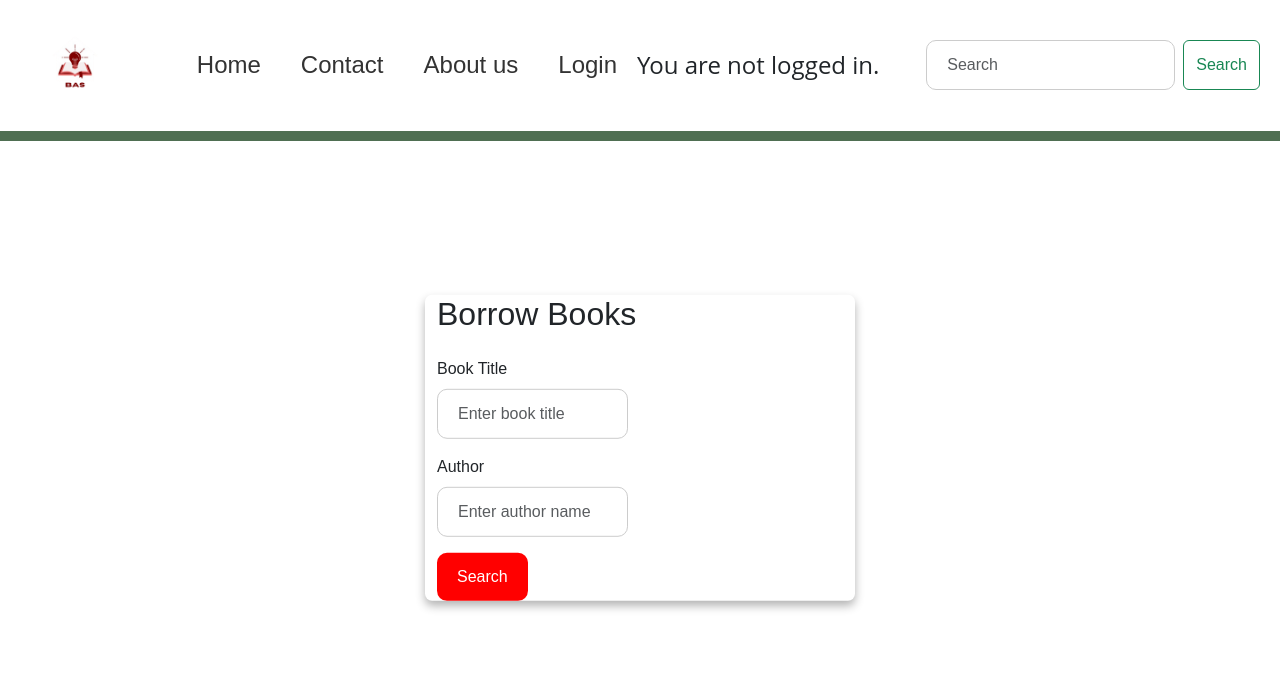
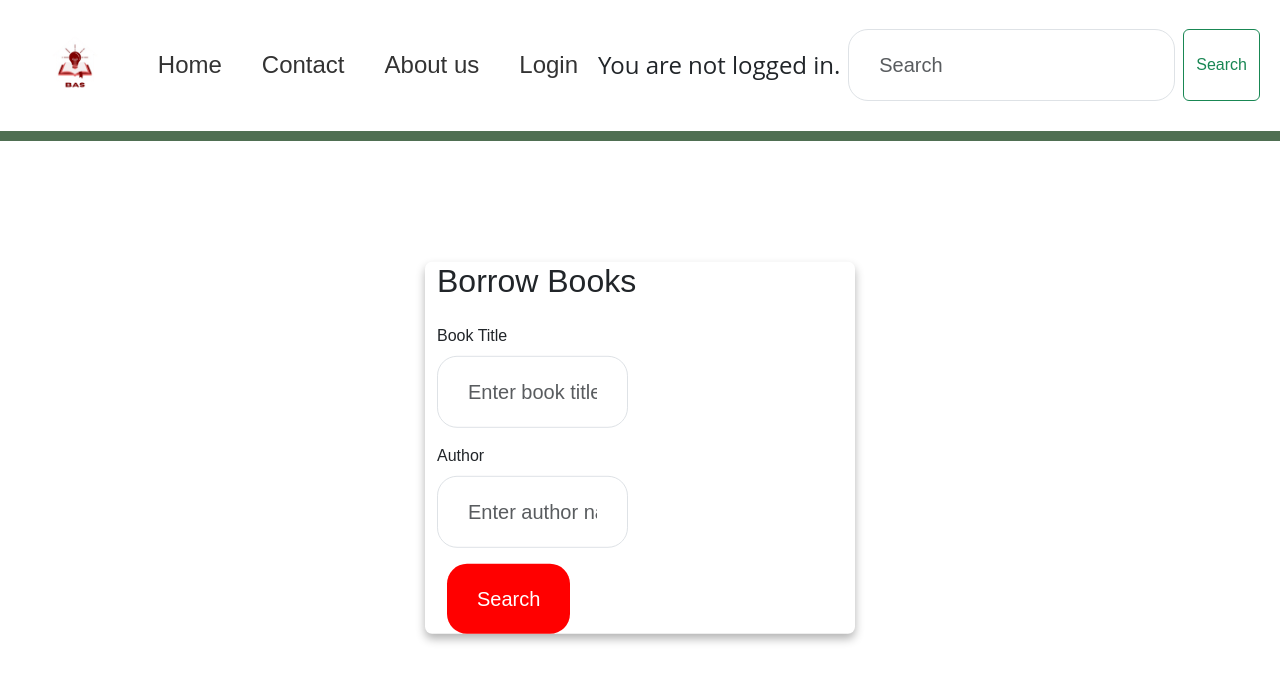
Before and after one commit to Scefa/BasOpdracht, a PHP site: page /main.php in a window 1280 px wide. Shown: the top 682 px of the page. Run offline with PHP 8.4, Linux system fonts and the light colour scheme.

Commit message:
Update style.css

```diff
--- a/style.css
+++ b/style.css
@@ -185,23 +185,11 @@ body{
 
 .form-control,
 .btn-primary {
-  border-radius: 10px;
-  padding: 12px 20px;
-  font-size: 16px;
+  border-radius: 20px;
+  padding: 20px 30px;
+  font-size: 20px;
   transition: all 0.3s ease;
 }
-
-.form-control {
-  border: 1px solid #ccc;
-  box-sizing: border-box;
-}
-
-.form-control:hover,
-.form-control:focus {
-  border-color: #6c757d;
-  outline: none;
-}
-
 
 .btn-primary {
   background-color: #ff0000;
@@ -209,6 +197,20 @@ body{
   cursor: pointer;
   color: #fff;
 }
+
+.btn-primary:hover {
+  background-color: #ffffff;
+}
+
+
+.form-control {
+  margin-left: auto;
+}
+
+.btn-primary {
+  margin-left: 10px;
+}
+
 
 .btn-primary:hover {
   background-color: #ffffff;
```
